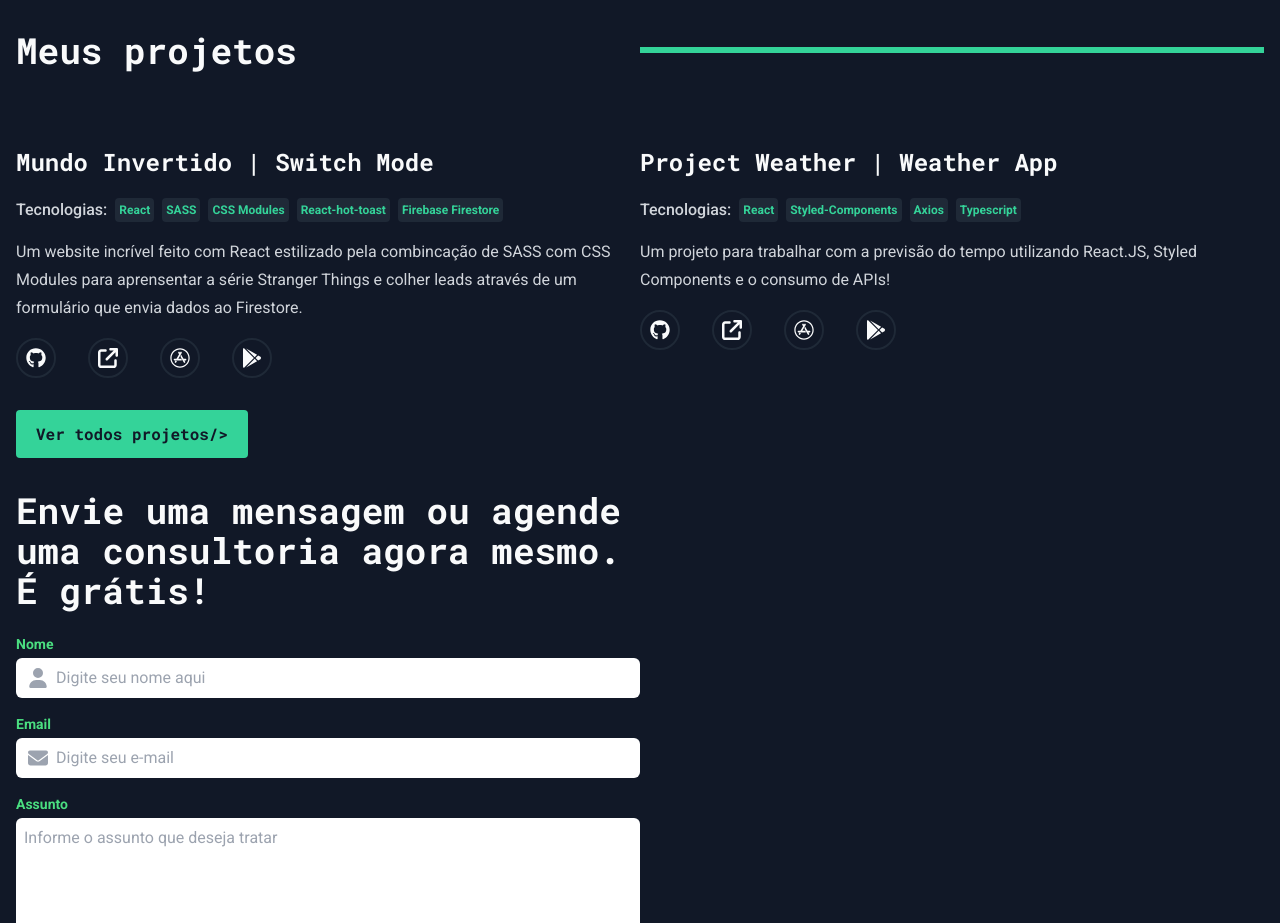
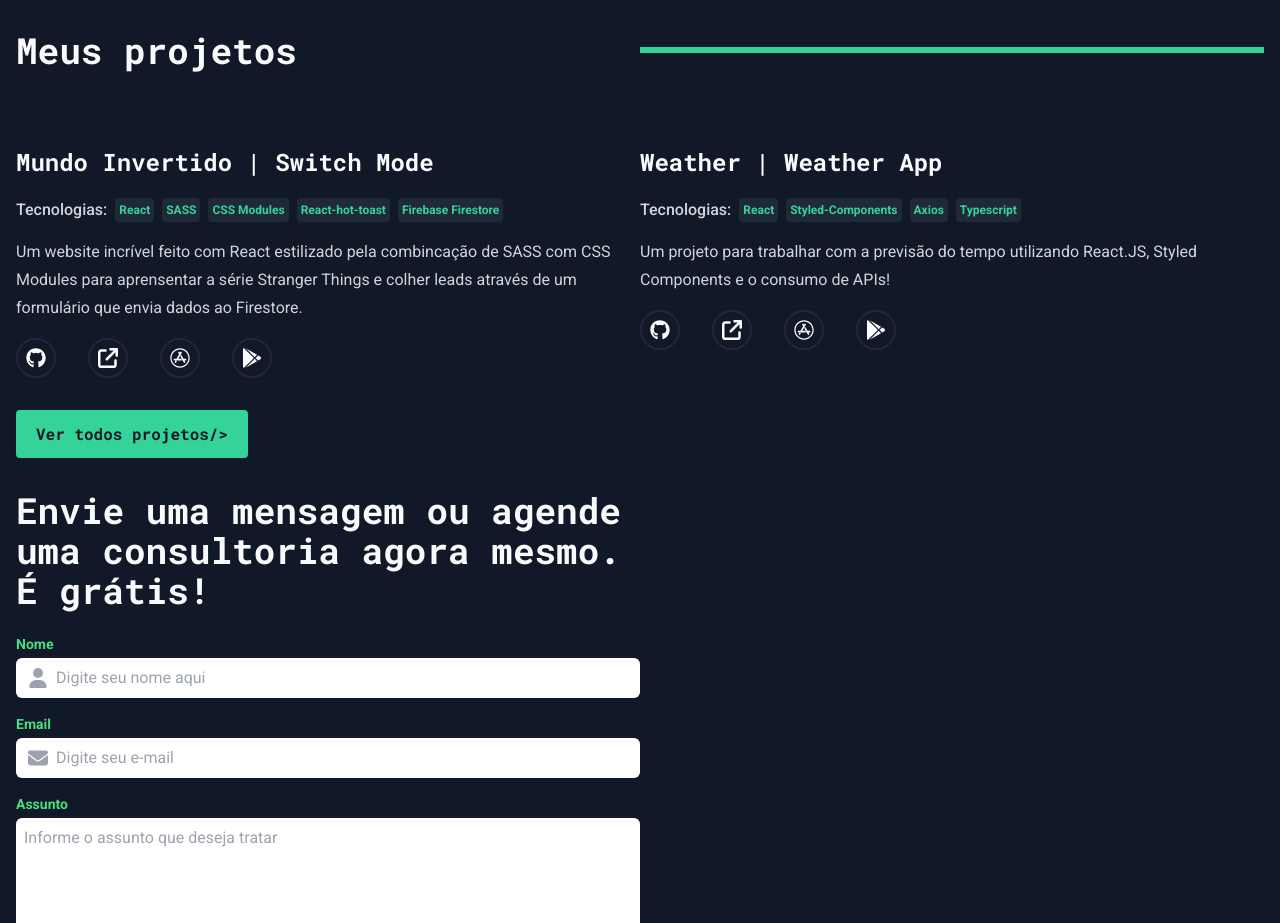
Before and after one commit to emeraldknight-sp/react-portfolio-3.0, a React (Vite) app: page / in a window 1280 px wide. Shown: the part 1560-2483 px from the top of the page. Built offline with nearby package versions, Linux system fonts and the light colour scheme.

Commit message:
✅ Update: Projects data mock

```diff
--- a/src/mock/projects.ts
+++ b/src/mock/projects.ts
@@ -6,7 +6,7 @@ export const projects: Project[] = [
     description:
       "Um website desenhado para exibir informações consumidas de uma base de dados de filmes, séries e animações, emula uma plataforma de streaming.",
     tags: ["React", "Emotion", "React-icons"],
-    madeIn: "Clone",
+    made: "react",
     links: [
       {
         url: "https://github.com/emeraldknight-sp/react-project-cineverse",
@@ -31,7 +31,7 @@ export const projects: Project[] = [
     tags: ["Next", "SASS", "React-icons", "React-lottie"],
     description:
       "Um projeto front-end que faz uso do consumo de API para mostrar dados dinâmicamente ao visitante!",
-    madeIn: "Clone",
+    made: "next",
     links: [
       {
         url: "https://github.com/emeraldknight-sp/react-project-cineverse",
@@ -57,7 +57,7 @@ export const projects: Project[] = [
     tags: ["Next", "Tailwind CSS", "React-icons"],
     description:
       "Um website feito com um poderoso framework de desenvolvimento web voltado para alto desempenho e ranqueamento no SEO.",
-    madeIn: "Clone",
+    made: "next",
     links: [
       {
         url: "https://github.com/emeraldknight-sp/react-project-cineverse",
@@ -82,7 +82,7 @@ export const projects: Project[] = [
     tags: ["React", "Styled-components", "Typescript"],
     description:
       "Um projeto front-end feito para aprensentar informações de acordo com a interação do usuário apresentando informações de forma dinâmica e instantânea!",
-    madeIn: "Dev em Dobro",
+    made: "react",
     links: [
       {
         url: "https://github.com/emeraldknight-sp/react-project-cineverse",
@@ -113,7 +113,7 @@ export const projects: Project[] = [
     ],
     description:
       "Um website incrível feito com React estilizado pela combincação de SASS com CSS Modules para aprensentar a série Stranger Things e colher leads através de um formulário que envia dados ao Firestore.",
-    madeIn: "DIO",
+    made: "react",
     links: [
       {
         url: "https://github.com/emeraldknight-sp/react-project-cineverse",
@@ -134,11 +134,11 @@ export const projects: Project[] = [
     ],
   },
   {
-    name: "Project Weather | Weather App",
+    name: "Weather | Weather App",
     tags: ["React", "Styled-Components", "Axios", "Typescript"],
     description:
       "Um projeto para trabalhar com a previsão do tempo utilizando React.JS, Styled Components e o consumo de APIs!",
-    madeIn: "Autoral",
+    made: "react",
     links: [
       {
         url: "https://github.com/emeraldknight-sp/react-project-cineverse",
@@ -159,7 +159,7 @@ export const projects: Project[] = [
     ],
   },
   {
-    name: "Project HablaMucho | Learning Language",
+    name: "HablaMucho | Learning Language",
     tags: [
       "Next",
       "TailwindCSS",
@@ -170,7 +170,7 @@ export const projects: Project[] = [
     ],
     description:
       "Um projeto desenvolvido para aprendizado de novos idiomas feito com Next.js, Tailwind CSS e consumo de dados pelo Firebase, um banco de dados NoSQL.",
-    madeIn: "Autoral",
+    made: "react",
     links: [
       {
         url: "https://github.com/emeraldknight-sp/react-project-cineverse",
@@ -190,4 +190,29 @@ export const projects: Project[] = [
       },
     ],
   },
+  {
+    name: "Notes | App Development",
+    tags: ["React", "Tailwind", "Sonner", "Radix"],
+    description:
+      "Uma aplicação web criada com React e Tailwind utilizando tecnologias modernas para resultar em um intuitivo bloco de notas que armazena dados em texto e voz com reconhecimento de fala.",
+    made: "react",
+    links: [
+      {
+        url: "https://github.com/emeraldknight-sp/rocketseat-notes/",
+        name: "GitHub",
+      },
+      {
+        url: "https://rocketseat-notes.vercel.app/",
+        name: "Web",
+      },
+      {
+        url: "",
+        name: "iOS",
+      },
+      {
+        url: "",
+        name: "Android",
+      },
+    ],
+  },
 ];
```
